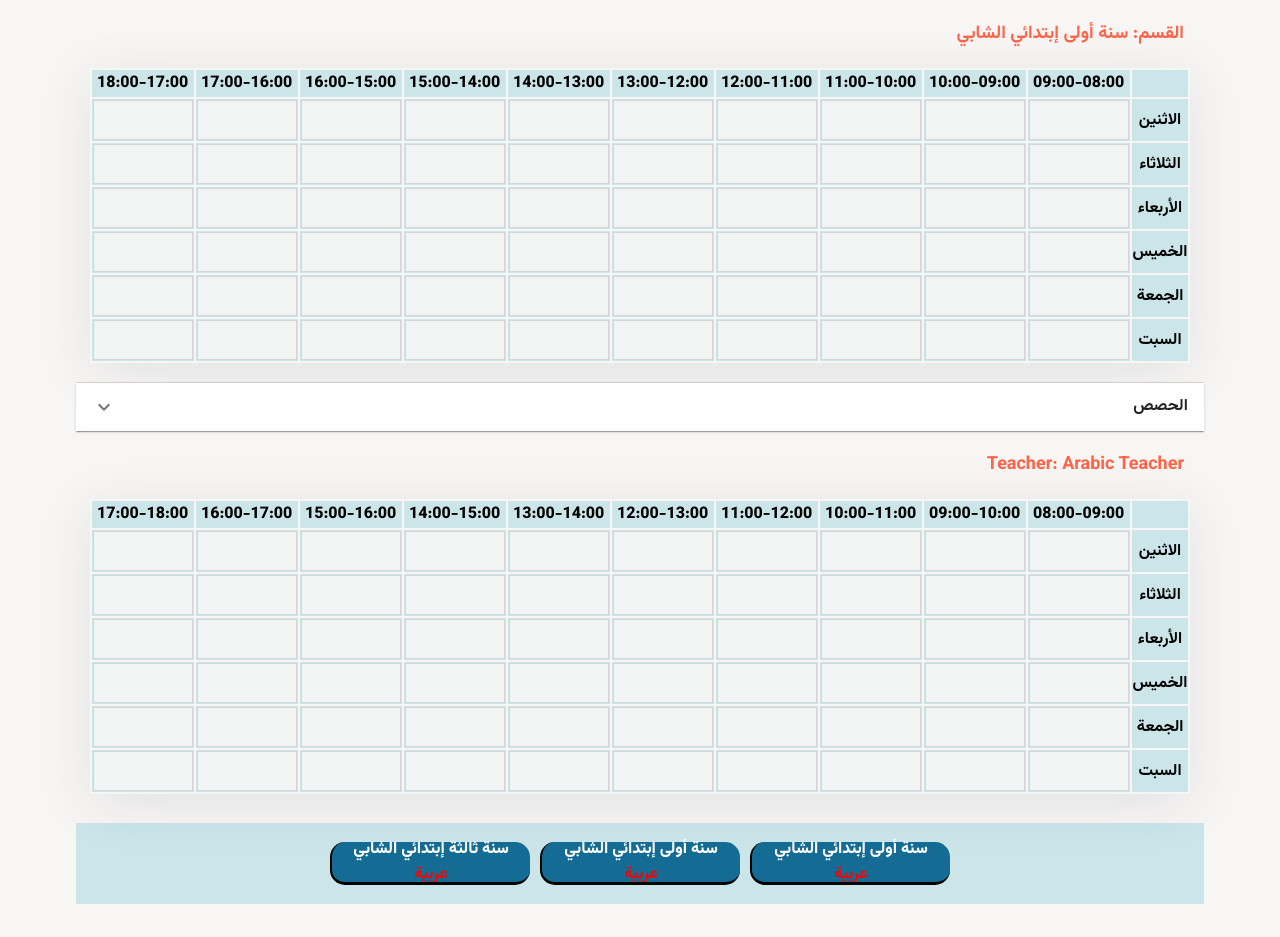
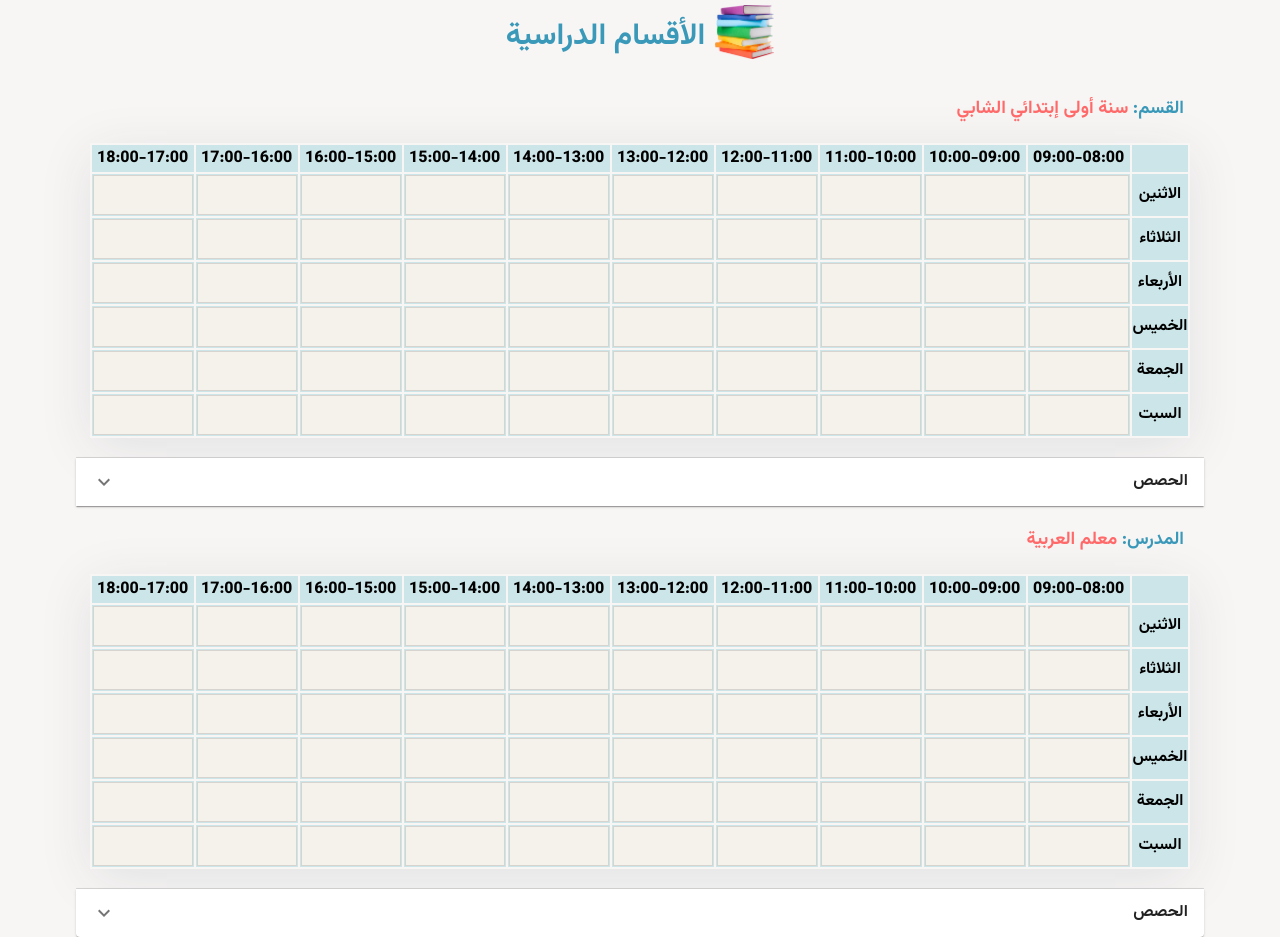
Before and after one commit to farouk-allani/school-scheduler-dnd, a Next.js app: page / in a window 1280 px wide. Built offline with nearby package versions, Linux system fonts and the light colour scheme.

Commit message:
feat:add some stylings

```diff
--- a/components/Kesm.js
+++ b/components/Kesm.js
@@ -5,8 +5,7 @@ export const kesmTypes = {
   KESM: "kesm",
 };
 
-const Kesm= ({ kesmId, kesmName, subjectName }) => {
-
+const Kesm = ({ kesmId, kesmName, subjectName, duration }) => {
   const [{ isDragging }, drag] = useDrag(() => ({
     type: kesmTypes.KESM,
     item: { kesmId, kesmName },
@@ -15,37 +14,34 @@ const Kesm= ({ kesmId, kesmName, subjectName }) => {
       isDragging: monitor.isDragging(),
     }),
   }));
+  const widthDuration = `${duration * 100}px`;
 
   return (
     <div
       ref={drag}
       style={{
         opacity: isDragging ? 0.5 : 1,
-        opacity: isDragging ? 0.5 : 1,
+        fontSize: "9px",
         fontWeight: "bolder",
         height: "43px",
         display: "flex",
         alignItems: "center",
         justifyContent: "center",
         // border: "2px solid",
-        width: "200px",
+        width: widthDuration,
         cursor: "move",
         padding: "5px",
         margin: "5px",
-        // width: widthDuration,
         backgroundColor: "#146C94",
         color: "white",
-    borderBottom: "3px solid black",
-    borderLeft: "2px solid black",
-    borderRadius:"15px",
-    flexDirection:'column',
-
-
+        borderBottom: "3px solid black",
+        borderLeft: "2px solid black",
+        borderRadius: "15px",
+        flexDirection: "column",
       }}
     >
       {kesmName}
-
-      <span style={{color:"red"}}>  {subjectName}  </span>
+      <span style={{ color: "red" }}> {subjectName} </span>
     </div>
   );
 };
--- a/pages/index.js
+++ b/pages/index.js
@@ -49,8 +49,7 @@ export const Cell = ({
   handleOpenClassroom,
 }) => {
   const [isCellFilled, setIsCellFilled] = React.useState(false);
-  const [droppedSubjectDuration, setDroppedSubjectDuration] =
-    React.useState(null);
+  const [droppedSubjectDuration, setDroppedSubjectDuration] =React.useState(null);
   const [backgroundColor, setBackgroundColor] = React.useState("");
   const [dropedSubject, setDropedSubject] = React.useState(null);
   const [classRoom, setClassRoom] = React.useState(undefined);
@@ -118,8 +117,7 @@ export const Cell = ({
     >
       {subjectName && (
         <span className="removeSubjectBtn" onClick={() => emptyCell(id, day)}>
-          {" "}
-          X{" "}
+          X
         </span>
       )}
       {subjectName && (
@@ -186,10 +184,10 @@ export default function Home() {
   const setSubject = (id, subjectId, day, time) => {
     // check if the case is already filled first
 
-    if (rows.find((row) => row.id === id)[day].subjectName !== "") {
-      alert("هذه الخانة ممتلئة ");
-      return;
-    }
+    // if (rows.find((row) => row.id === id)[day].subjectName !== "") {
+    //   alert("هذه الخانة ممتلئة ");
+    //   return;
+    // }
 
     const selectedSubject = subjects.find(
       (subject) => subject.id === subjectId
@@ -200,19 +198,16 @@ export default function Home() {
       (availability) => availability.day === day && availability.time === time
     );
 
-    if (!isAvailable) {
-      alert("هذا المقرر غير متاح في هذا الوقت");
-      return;
-    }
+    // if (!isAvailable) {
+    //   alert("هذا المقرر غير متاح في هذا الوقت");
+    //   return;
+    // }
 
     dispatch(dropSubject(subjectId));
 
-    const subjectName = subjects.find(
-      (subject) => subject.id === subjectId
-    ).name;
     const row = rows.find((row) => row.id === id);
 
-    dispatch(insertSubject(row, day, subjectName, subjectId));
+    dispatch(insertSubject(row, day, selectedSubject.name, subjectId,selectedSubject.kesm));
   };
 
   const emptyCell = (id, day) => {
@@ -228,7 +223,7 @@ export default function Home() {
     }
     dispatch(unDropSubject(subject.id));
 
-    dispatch(insertSubject(row, day, "", null));
+    dispatch(insertSubject(row, day, "", null,""));
   };
 
   const isCellAvailable = (subjectName, day, time, duration) => {
@@ -236,7 +231,7 @@ export default function Home() {
     setSelectedSubjectDuration(duration);
 
     const subject = subjects.find((subject) => subject.name === subjectName);
-
+  return true
     const isAvailable = subject?.availability?.some(
       (availability) => availability.day === day && availability.time === time
     );
@@ -278,7 +273,12 @@ export default function Home() {
   return (
     <div className={styles.container}>
       <DndProvider backend={HTML5Backend}>
-        <div className={styles.kesmName}>القسم: سنة أولى إبتدائي الشابي</div>
+        <div style={{display:'flex',justifyContent:"center",gap:"10px"}} >
+        <img src="/books-image.png" className={styles.books} />
+        <div className={styles.title}>الأقسام الدراسية</div>
+
+       </div>
+        <div className={styles.kesmName} ><span style={{color:"#3A98B9"}}>  القسم:  </span> سنة أولى إبتدائي الشابي </div>
         <SubjectsTable
           rows={rows}
           setSubject={setSubject}
@@ -313,25 +313,44 @@ export default function Home() {
           </AccordionDetails>
         </Accordion>
 
-        <div className={styles.teacherName}>Teacher: Arabic Teacher</div>
+        <div className={styles.teacherName} ><span style={{color:"#3A98B9"}}>  المدرس:  </span>    معلم العربية </div>
+
         <TeacherTable
-          kesmRows={kesmRows}
+          kesmRows={rows}
           setKesm={setKesm}
           emptyKesmCell={emptyKesmCell}
           isKesmCellAvailable={isKesmCellAvailable}
+          teacher={"arabic teacher"}
         />
+             <Accordion classes={{ root: "myAccordion" }}>
+          <AccordionSummary
+            classes={{ root: "MuiAccordion" }}
+            expandIcon={<ExpandMoreIcon />}
+            aria-controls="panel1a-content"
+            id="panel1a-header"
+          >
+            <Typography style={{fontFamily:"Vazirmatn",fontWeight:'700'}}>الحصص</Typography>
+          </AccordionSummary>
+          <AccordionDetails>
         <div className={styles.aksem}>
-          {aksem
+          {subjects
             .filter((kesm, i) => kesm.isDropped === false)
+            .filter((kesm)=> kesm.teacher.name==="arabic teacher")
+            .filter((kesm)=> kesm.kesm==="سنة أولى إبتدائي الشابي")
+            .filter((kesm)=> kesm.name==="عربية")
             .map((kesm) => (
               <Kesm
                 key={kesm.id}
                 kesmId={kesm.id}
-                kesmName={kesm.name}
-                subjectName={kesm.subjectName}
+                kesmName={kesm.kesm}
+                subjectName={kesm.name}
+                duration={kesm.duration}
               />
             ))}
+
         </div>
+        </AccordionDetails>
+        </Accordion>
       </DndProvider>
     </div>
   );
--- a/pages/styles.css
+++ b/pages/styles.css
@@ -15,7 +15,7 @@
 
   .cell{
     border: 1px solid rgba(0, 0, 0, 0.12);
-    background-color:#F2F3F3;
+    background-color:#F5F1EB;
     height: 40px;
     width: 100px;
     text-align: center;
--- a/redux/action/index.js
+++ b/redux/action/index.js
@@ -13,10 +13,10 @@ export const unDropSubject = (subjectId) => {
   };
 };
 
-export const insertSubject = (row,day, subjectName,subjectId) => {
+export const insertSubject = (row,day, subjectName,subjectId,kesm) => {
   return {
     type: "INSERT_SUBJECT",
-    payload: {row,day, subjectName,subjectId},
+    payload: {row,day, subjectName,subjectId,kesm},
   };
 }
 
--- a/redux/reducer/handleRows.js
+++ b/redux/reducer/handleRows.js
@@ -2,102 +2,102 @@ const rows = [
   {
     id: 1,
     time: "09:00-08:00",
-    monday: {subjectName:"", subjectId:null},
-    tuesday: {subjectName:"", subjectId:null},
-    wednesday: {subjectName:"", subjectId:null},
-    thursday: {subjectName:"", subjectId:null},
-    friday: {subjectName:"", subjectId:null},
-    saturday: {subjectName:"", subjectId:null},
+    monday: {subjectName:"", subjectId:null,kesm:""},
+    tuesday: {subjectName:"", subjectId:null,kesm:""},
+    wednesday: {subjectName:"", subjectId:null,kesm:""},
+    thursday: {subjectName:"", subjectId:null,kesm:""},
+    friday:{subjectName:"", subjectId:null,kesm:""},
+    saturday:{subjectName:"", subjectId:null,kesm:""},
   },
   {
     id: 2,
     time: "10:00-09:00",
-    monday:{subjectName:"", subjectId:null},
-    tuesday: {subjectName:"", subjectId:null},
-    wednesday: {subjectName:"", subjectId:null},
-    thursday: {subjectName:"", subjectId:null},
-    friday: {subjectName:"", subjectId:null},
-    saturday: {subjectName:"", subjectId:null},
+    monday: {subjectName:"", subjectId:null,kesm:""},
+    tuesday: {subjectName:"", subjectId:null,kesm:""},
+    wednesday: {subjectName:"", subjectId:null,kesm:""},
+    thursday: {subjectName:"", subjectId:null,kesm:""},
+    friday:{subjectName:"", subjectId:null,kesm:""},
+    saturday:{subjectName:"", subjectId:null,kesm:""},
   },
   {
     id: 3,
     time: "11:00-10:00",
-    monday: {subjectName:"", subjectId:null},
-    tuesday: {subjectName:"", subjectId:null},
-    wednesday: {subjectName:"", subjectId:null},
-    thursday: {subjectName:"", subjectId:null},
-    friday: {subjectName:"", subjectId:null},
-    saturday: {subjectName:"", subjectId:null},
+    monday: {subjectName:"", subjectId:null,kesm:""},
+    tuesday: {subjectName:"", subjectId:null,kesm:""},
+    wednesday: {subjectName:"", subjectId:null,kesm:""},
+    thursday: {subjectName:"", subjectId:null,kesm:""},
+    friday:{subjectName:"", subjectId:null,kesm:""},
+    saturday:{subjectName:"", subjectId:null,kesm:""},
   },
   {
     id: 4,
     time: "12:00-11:00",
-    monday: {subjectName:"", subjectId:null},
-    tuesday: {subjectName:"", subjectId:null},
-    wednesday: {subjectName:"", subjectId:null},
-    thursday: {subjectName:"", subjectId:null},
-    friday: {subjectName:"", subjectId:null},
-    saturday: {subjectName:"", subjectId:null},
+    monday: {subjectName:"", subjectId:null,kesm:""},
+    tuesday: {subjectName:"", subjectId:null,kesm:""},
+    wednesday: {subjectName:"", subjectId:null,kesm:""},
+    thursday: {subjectName:"", subjectId:null,kesm:""},
+    friday:{subjectName:"", subjectId:null,kesm:""},
+    saturday:{subjectName:"", subjectId:null,kesm:""},
   },
   {
     id: 5,
     time: "13:00-12:00",
-    monday: {subjectName:"", subjectId:null},
-    tuesday: {subjectName:"", subjectId:null},
-    wednesday: {subjectName:"", subjectId:null},
-    thursday: {subjectName:"", subjectId:null},
-    friday: {subjectName:"", subjectId:null},
-    saturday: {subjectName:"", subjectId:null},
+    monday: {subjectName:"", subjectId:null,kesm:""},
+    tuesday: {subjectName:"", subjectId:null,kesm:""},
+    wednesday: {subjectName:"", subjectId:null,kesm:""},
+    thursday: {subjectName:"", subjectId:null,kesm:""},
+    friday:{subjectName:"", subjectId:null,kesm:""},
+    saturday:{subjectName:"", subjectId:null,kesm:""},
   },
   {
     id: 6,
     time: "14:00-13:00",
-    monday: {subjectName:"", subjectId:null},
-    tuesday: {subjectName:"", subjectId:null},
-    wednesday: {subjectName:"", subjectId:null},
-    thursday: {subjectName:"", subjectId:null},
-    friday: {subjectName:"", subjectId:null},
-    saturday: {subjectName:"", subjectId:null},
+    monday: {subjectName:"", subjectId:null,kesm:""},
+    tuesday: {subjectName:"", subjectId:null,kesm:""},
+    wednesday: {subjectName:"", subjectId:null,kesm:""},
+    thursday: {subjectName:"", subjectId:null,kesm:""},
+    friday:{subjectName:"", subjectId:null,kesm:""},
+    saturday:{subjectName:"", subjectId:null,kesm:""},
   },
   {
     id: 7,
     time: "15:00-14:00",
-    monday: {subjectName:"", subjectId:null},
-    tuesday: {subjectName:"", subjectId:null},
-    wednesday: {subjectName:"", subjectId:null},
-    thursday: {subjectName:"", subjectId:null},
-    friday: {subjectName:"", subjectId:null},
-    saturday: {subjectName:"", subjectId:null},
+    monday: {subjectName:"", subjectId:null,kesm:""},
+    tuesday: {subjectName:"", subjectId:null,kesm:""},
+    wednesday: {subjectName:"", subjectId:null,kesm:""},
+    thursday: {subjectName:"", subjectId:null,kesm:""},
+    friday:{subjectName:"", subjectId:null,kesm:""},
+    saturday:{subjectName:"", subjectId:null,kesm:""},
   },
   {
     id: 8,
     time: "16:00-15:00",
-    monday: {subjectName:"", subjectId:null},
-    tuesday: {subjectName:"", subjectId:null},
-    wednesday: {subjectName:"", subjectId:null},
-    thursday: {subjectName:"", subjectId:null},
-    friday: {subjectName:"", subjectId:null},
-    saturday: {subjectName:"", subjectId:null},
+    monday: {subjectName:"", subjectId:null,kesm:""},
+    tuesday: {subjectName:"", subjectId:null,kesm:""},
+    wednesday: {subjectName:"", subjectId:null,kesm:""},
+    thursday: {subjectName:"", subjectId:null,kesm:""},
+    friday:{subjectName:"", subjectId:null,kesm:""},
+    saturday:{subjectName:"", subjectId:null,kesm:""},
   },
   {
     id: 9,
     time: "17:00-16:00",
-    monday: {subjectName:"", subjectId:null},
-    tuesday: {subjectName:"", subjectId:null},
-    wednesday: {subjectName:"", subjectId:null},
-    thursday: {subjectName:"", subjectId:null},
-    friday: {subjectName:"", subjectId:null},
-    saturday: {subjectName:"", subjectId:null},
+    monday: {subjectName:"", subjectId:null,kesm:""},
+    tuesday: {subjectName:"", subjectId:null,kesm:""},
+    wednesday: {subjectName:"", subjectId:null,kesm:""},
+    thursday: {subjectName:"", subjectId:null,kesm:""},
+    friday:{subjectName:"", subjectId:null,kesm:""},
+    saturday:{subjectName:"", subjectId:null,kesm:""},
   },
   {
     id: 10,
     time: "18:00-17:00",
-    monday: {subjectName:"", subjectId:null},
-    tuesday: {subjectName:"", subjectId:null},
-    wednesday: {subjectName:"", subjectId:null},
-    thursday: {subjectName:"", subjectId:null},
-    friday: {subjectName:"", subjectId:null},
-    saturday: {subjectName:"", subjectId:null},
+    monday: {subjectName:"", subjectId:null,kesm:""},
+    tuesday: {subjectName:"", subjectId:null,kesm:""},
+    wednesday: {subjectName:"", subjectId:null,kesm:""},
+    thursday: {subjectName:"", subjectId:null,kesm:""},
+    friday:{subjectName:"", subjectId:null,kesm:""},
+    saturday:{subjectName:"", subjectId:null,kesm:""},
   },
 ];
 
@@ -105,11 +105,11 @@ const rows = [
     switch (action.type) {
       case "INSERT_SUBJECT":
 
-        const {row ,day, subjectName,subjectId} = action.payload;
+        const {row ,day, subjectName,subjectId,kesm} = action.payload;
         const newState = [...state];
         console.log("newState", newState)
         const index = newState.findIndex((item) => item.id === row.id);
-        newState[index][day] = {subjectName, subjectId};
+        newState[index][day] = {subjectName, subjectId,kesm};
 
         return newState;
 
--- a/styles/Home.module.css
+++ b/styles/Home.module.css
@@ -47,9 +47,12 @@
 }
 
 .title {
-  margin: 0;
+  padding-top: 20px;
+  padding-bottom: 20px;
+  font-size: 30px;
   line-height: 1.15;
-  font-size: 4rem;
+  color: #3A98B9;
+
 }
 
 .title,
@@ -151,8 +154,7 @@
 }
 
 .aksem{
-  background-color: rgb(23,162,184,0.2);
-    margin: 29px auto;
+
     display: flex;
     justify-content: center;
     padding: 14px;
@@ -160,7 +162,7 @@
 
 }
 .kesmName{
-  color:tomato;
+  color:#FF6969;
   padding: 10px;
   margin: 10px;
   font-size: large;
@@ -168,9 +170,15 @@
 }
 
 .teacherName{
-  color:tomato;
+  color:#FF6969;
   padding: 10px;
   margin: 10px;
   font-size: large;
   font-weight: 700;
 }
+
+.books{
+  width: 59px;
+  height: 59px;
+  padding-top: 5px;
+}
```
Also changed, not shown: components/KesmCell.js (+13 -0 lines), components/TeacherTable.js (+13 -13 lines), redux/reducer/handleSubjects.js (+6 -6 lines), public/books-image.png (added).
